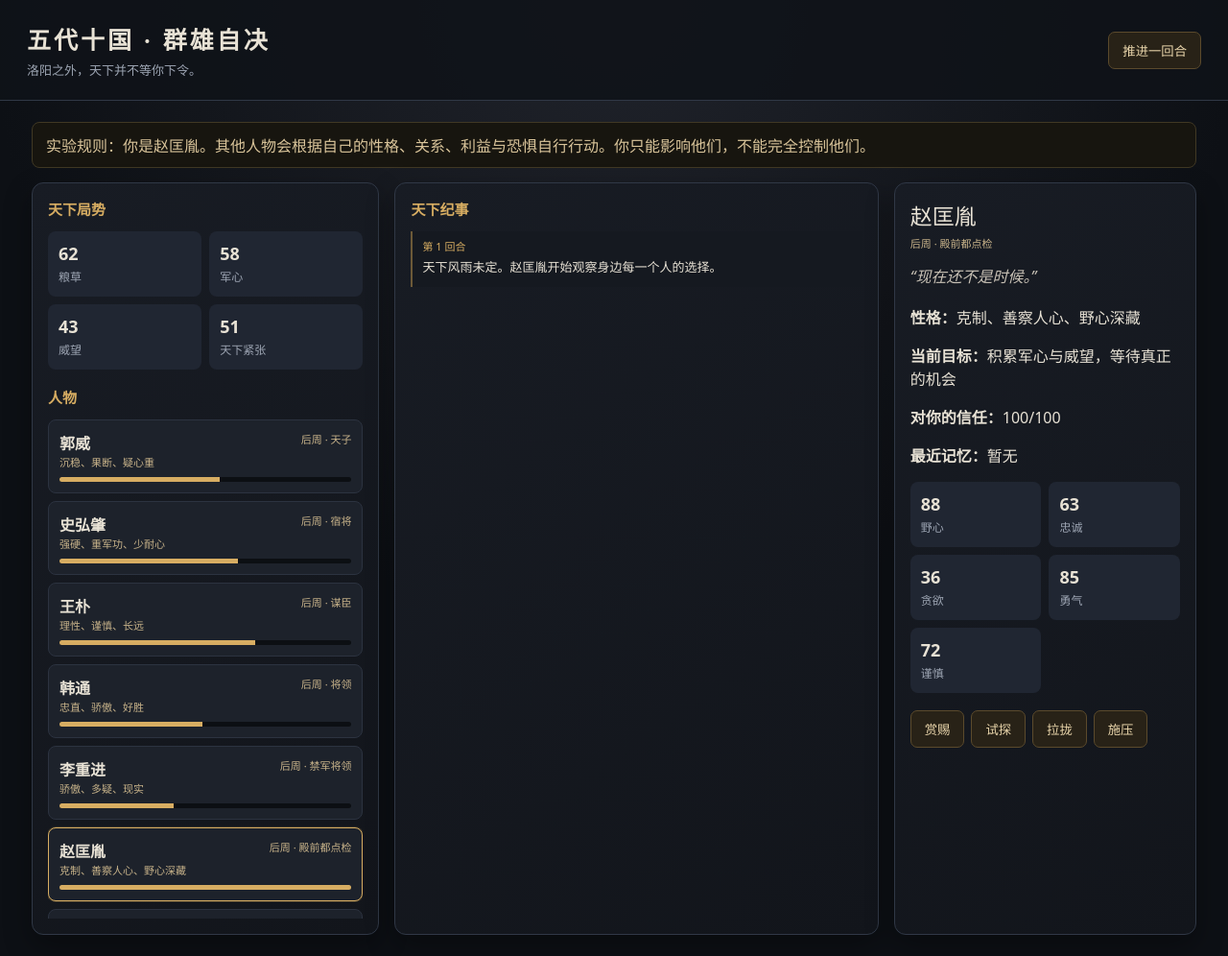
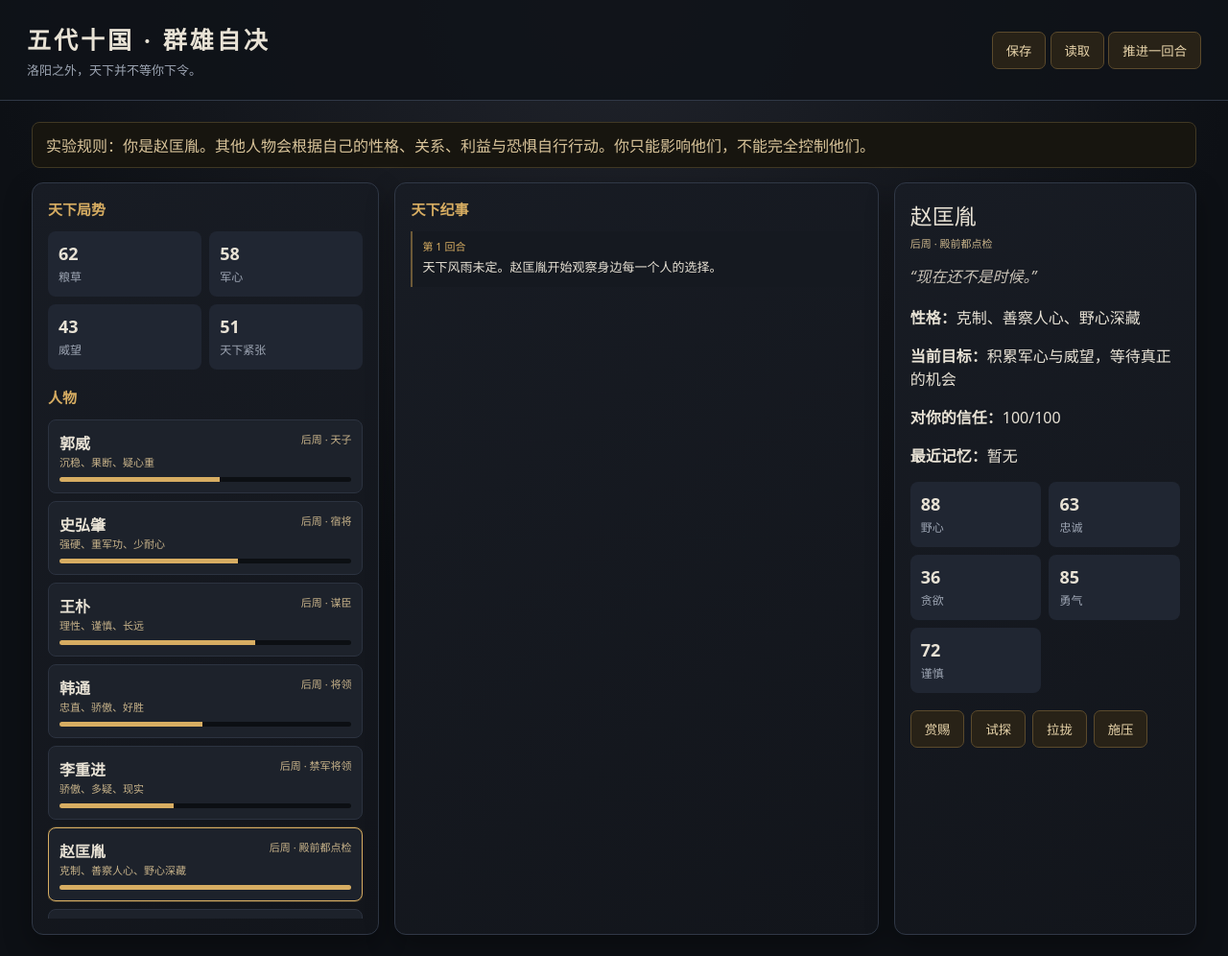
Before and after one commit to taotao11/game-kings, a plain HTML site: page index.html in a window 1280 px wide. Shown: the whole page at 96% size. Drawn offline with Linux system fonts and the light colour scheme.

Commit message:
加入秘密结党、反制阈值与存档系统

```diff
--- a/index.html
+++ b/index.html
@@ -21,7 +21,7 @@ main{max-width:1250px;margin:22px auto;padding:0 18px}.grid{display:grid;grid-te
 </style>
 </head>
 <body>
-<header><div><h1>五代十国 · 群雄自决</h1><div class="sub">洛阳之外，天下并不等你下令。</div></div><button onclick="nextTurn()">推进一回合</button></header>
+<header><div><h1>五代十国 · 群雄自决</h1><div class="sub">洛阳之外，天下并不等你下令。</div></div><div><button onclick="saveGame()">保存</button> <button onclick="loadGame()">读取</button> <button onclick="nextTurn()">推进一回合</button></div></header>
 <main>
 <div class="notice">实验规则：你是赵匡胤。其他人物会根据自己的性格、关系、利益与恐惧自行行动。你只能影响他们，不能完全控制他们。</div>
 <div class="grid">
@@ -52,7 +52,8 @@ function score(n){
   ["谨慎蛰伏",t.caution*.5+t.loyalty*.2+(100-t.ambition)*.18+(100-d)*.12],
   ["谋求私利",t.greed*.5+t.ambition*.25+(100-t.loyalty)*.15+(me<0?10:0)],
   ["主动结盟",t.loyalty*.25+t.caution*.3+(100-t.ambition)*.18+(100-d)*.18+(me>15?12:0)],
-  ["试探强者",t.courage*.18+t.caution*.18+t.ambition*.25+(d>60?18:0)+Math.random()*12]
+  ["试探强者",t.courage*.18+t.caution*.18+t.ambition*.25+(d>60?18:0)+Math.random()*12],
+  ["秘密结党",t.ambition*.34+(100-t.loyalty)*.28+t.caution*.18+(me<0?18:0)+(d>70?12:0)]
  ];
  options.sort((a,b)=>b[1]-a[1]);return options[0][0];
 }
@@ -115,6 +116,14 @@ function autonomous(){
  });
 }
 function addLog(text){logs.unshift({turn,text});renderLog()}
+function saveGame(){
+ localStorage.setItem("gameKingsSave",JSON.stringify({npcs,world,turn,day,logs,seed:Date.now()%999999}));
+ addLog("【存档】乱世局势已经记录。");
+}
+function loadGame(){
+ const raw=localStorage.getItem("gameKingsSave");if(!raw){addLog("【存档】尚未找到可恢复的局势。");return;}
+ try{const s=JSON.parse(raw);Object.assign(world,s.world);turn=s.turn;day=s.day;logs.splice(0,logs.length,...s.logs);npcs.splice(0,npcs.length,...s.npcs);seed=s.seed||927;addLog("【存档】旧日局势重新浮现。");renderAll();}catch(e){addLog("【存档】存档损坏，已保留当前局势。");}
+}
 function nextTurn(){turn++;day++;autonomous();worldEvent();if(Math.random()<.35){world.tension=Math.min(100,world.tension+7);addLog("边地传来军情：新的传闻正在各势力之间流动。");}if(world.grain<20){world.morale=Math.max(0,world.morale-3);addLog("粮草告急，军中士气开始下降。");}if(world.tension>80){world.morale=Math.max(0,world.morale-2);addLog("天下紧张度过高，各方开始把最坏的可能当成真相。");}renderWorld();renderNpcs();renderDetail()}
 function playerAction(a){
 const n=npcs.find(x=>x.id===selected);if(!n)return;
```
